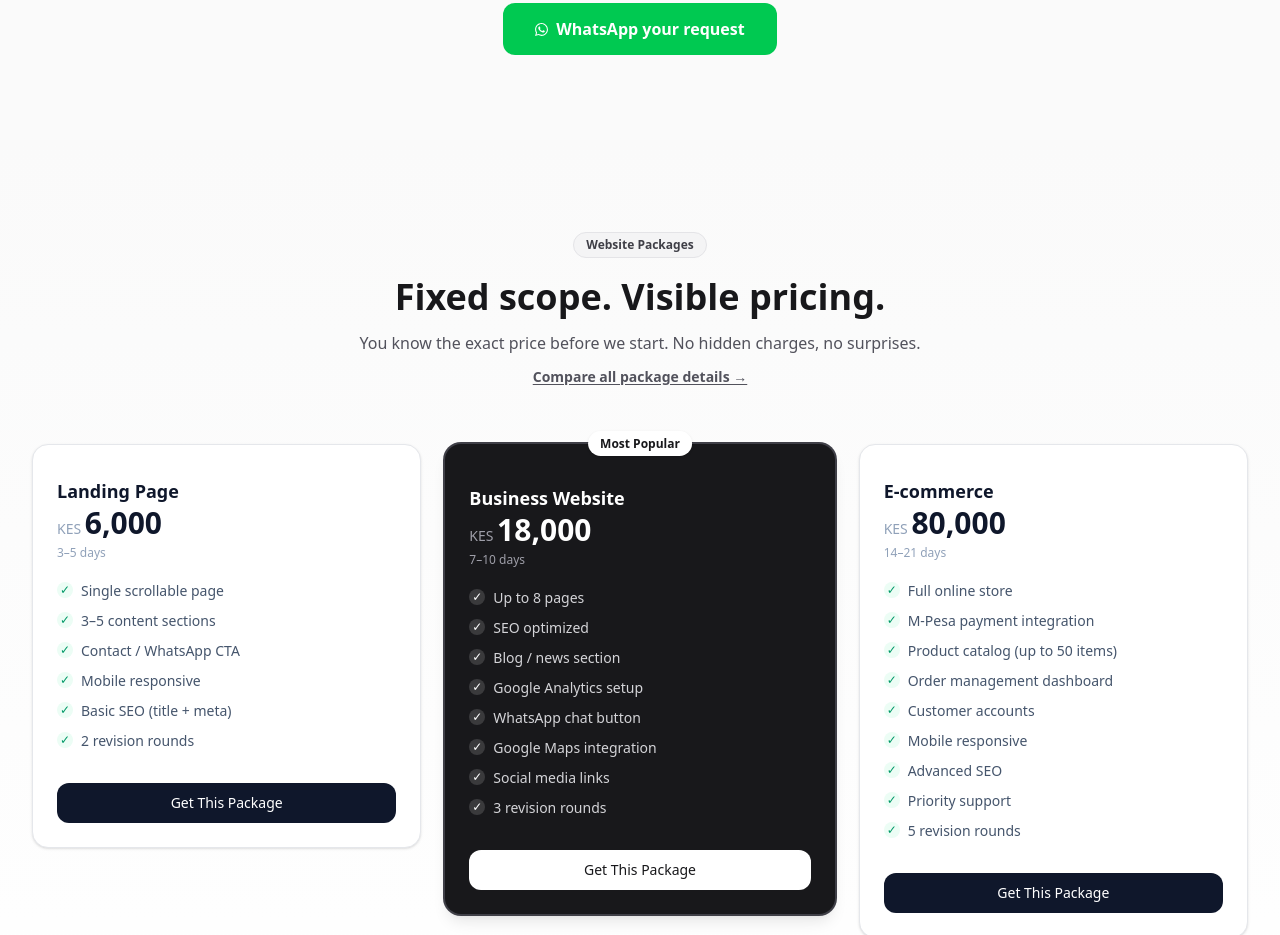
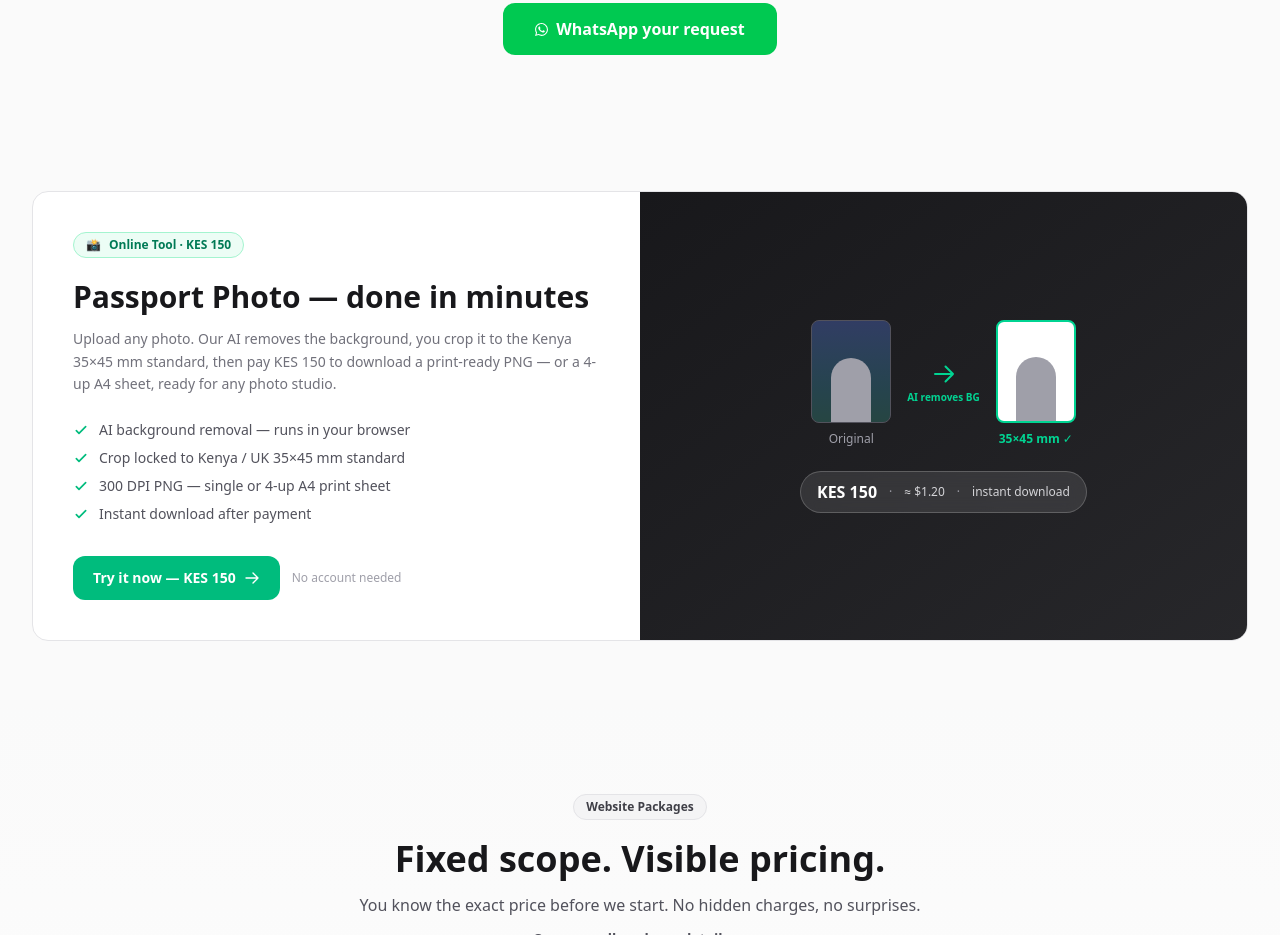
Before and after one commit to GibsonWaheire/DealKe, a React (Vite) app in the folder frontend/: page / in a window 1280 px wide. Shown: the part 2380-3315 px from the top of the page. Built offline with nearby package versions, Linux system fonts and the light colour scheme; no server answers.

Commit message:
Add passport photo promo section on homepage between Services and Packages

```diff
--- /dev/null
+++ b/frontend/src/components/home/HomePassportPhoto.jsx
@@ -0,0 +1,105 @@
+import { Link } from 'react-router-dom'
+
+export default function HomePassportPhoto() {
+  return (
+    <section className="py-14 bg-zinc-50">
+      <div className="max-w-7xl mx-auto px-4 sm:px-6 lg:px-8">
+        <div className="bg-white border border-zinc-200 rounded-2xl overflow-hidden">
+          <div className="grid grid-cols-1 md:grid-cols-2 gap-0">
+
+            {/* Left — content */}
+            <div className="p-8 sm:p-10 flex flex-col justify-center">
+              <div className="inline-flex items-center gap-2 bg-emerald-50 border border-emerald-200 rounded-full px-3 py-1 text-xs font-semibold text-emerald-700 w-fit mb-5">
+                <span>📸</span> Online Tool · KES 150
+              </div>
+
+              <h2 className="text-2xl sm:text-3xl font-bold text-zinc-900 leading-tight mb-3">
+                Passport Photo — done in minutes
+              </h2>
+
+              <p className="text-zinc-500 text-sm leading-relaxed mb-6">
+                Upload any photo. Our AI removes the background, you crop it to
+                the Kenya 35×45 mm standard, then pay KES 150 to download a
+                print-ready PNG — or a 4-up A4 sheet, ready for any photo
+                studio.
+              </p>
+
+              <ul className="space-y-2 mb-8">
+                {[
+                  'AI background removal — runs in your browser',
+                  'Crop locked to Kenya / UK 35×45 mm standard',
+                  '300 DPI PNG — single or 4-up A4 print sheet',
+                  'Instant download after payment',
+                ].map(item => (
+                  <li key={item} className="flex items-start gap-2.5 text-sm text-zinc-600">
+                    <svg className="w-4 h-4 text-emerald-500 mt-0.5 shrink-0" fill="none" viewBox="0 0 24 24" stroke="currentColor" strokeWidth={2.5}>
+                      <path strokeLinecap="round" strokeLinejoin="round" d="M5 13l4 4L19 7" />
+                    </svg>
+                    {item}
+                  </li>
+                ))}
+              </ul>
+
+              <div className="flex flex-wrap gap-3">
+                <Link
+                  to="/passport-photo"
+                  className="inline-flex items-center gap-2 bg-emerald-500 hover:bg-emerald-600 text-white font-semibold text-sm px-5 py-3 rounded-xl transition-colors"
+                >
+                  Try it now — KES 150
+                  <svg className="w-4 h-4" fill="none" viewBox="0 0 24 24" stroke="currentColor" strokeWidth={2}>
+                    <path strokeLinecap="round" strokeLinejoin="round" d="M13.5 4.5L21 12m0 0l-7.5 7.5M21 12H3" />
+                  </svg>
+                </Link>
+                <span className="inline-flex items-center text-xs text-zinc-400 self-center">
+                  No account needed
+                </span>
+              </div>
+            </div>
+
+            {/* Right — visual */}
+            <div className="bg-gradient-to-br from-zinc-900 to-zinc-800 p-8 sm:p-10 flex flex-col items-center justify-center gap-6 min-h-56">
+              {/* Mock before/after cards */}
+              <div className="flex items-center gap-4">
+                {/* Before */}
+                <div className="flex flex-col items-center gap-2">
+                  <div className="w-20 h-[103px] rounded-lg overflow-hidden bg-zinc-700 border border-zinc-600 flex items-end justify-center relative">
+                    {/* Simulated photo with busy background */}
+                    <div className="absolute inset-0 bg-gradient-to-b from-blue-900/40 to-emerald-900/40" />
+                    <div className="relative w-10 h-16 bg-zinc-400 rounded-t-full mx-auto" />
+                  </div>
+                  <span className="text-xs text-zinc-400">Original</span>
+                </div>
+
+                {/* Arrow */}
+                <div className="flex flex-col items-center gap-1">
+                  <svg className="w-6 h-6 text-emerald-400" fill="none" viewBox="0 0 24 24" stroke="currentColor" strokeWidth={2}>
+                    <path strokeLinecap="round" strokeLinejoin="round" d="M13.5 4.5L21 12m0 0l-7.5 7.5M21 12H3" />
+                  </svg>
+                  <span className="text-[10px] text-emerald-400 font-semibold">AI removes BG</span>
+                </div>
+
+                {/* After */}
+                <div className="flex flex-col items-center gap-2">
+                  <div className="w-20 h-[103px] rounded-lg overflow-hidden bg-white border-2 border-emerald-400 flex items-end justify-center relative">
+                    <div className="relative w-10 h-16 bg-zinc-400 rounded-t-full mx-auto" />
+                  </div>
+                  <span className="text-xs text-emerald-400 font-semibold">35×45 mm ✓</span>
+                </div>
+              </div>
+
+              {/* Price pill */}
+              <div className="flex items-center gap-3 bg-white/10 backdrop-blur-sm border border-white/20 rounded-full px-4 py-2">
+                <span className="text-white font-bold text-base">KES 150</span>
+                <span className="text-zinc-400 text-xs">·</span>
+                <span className="text-zinc-300 text-xs">≈ $1.20</span>
+                <span className="text-zinc-400 text-xs">·</span>
+                <span className="text-zinc-300 text-xs">instant download</span>
+              </div>
+            </div>
+
+          </div>
+        </div>
+      </div>
+    </section>
+  )
+}
--- a/frontend/src/pages/Home.jsx
+++ b/frontend/src/pages/Home.jsx
@@ -1,6 +1,7 @@
 import HomeHero from '../components/home/HomeHero'
 import HomeStats from '../components/home/HomeStats'
 import HomeServices from '../components/home/HomeServices'
+import HomePassportPhoto from '../components/home/HomePassportPhoto'
 import HomePackages from '../components/home/HomePackages'
 import HomeTemplates from '../components/home/HomeTemplates'
 import HomeTools from '../components/home/HomeTools'
@@ -14,6 +15,7 @@ export default function Home() {
       <HomeHero />
       <HomeStats />
       <HomeServices />
+      <HomePassportPhoto />
       <HomePackages />
       <HomeTemplates />
       <HomeTools />
```
